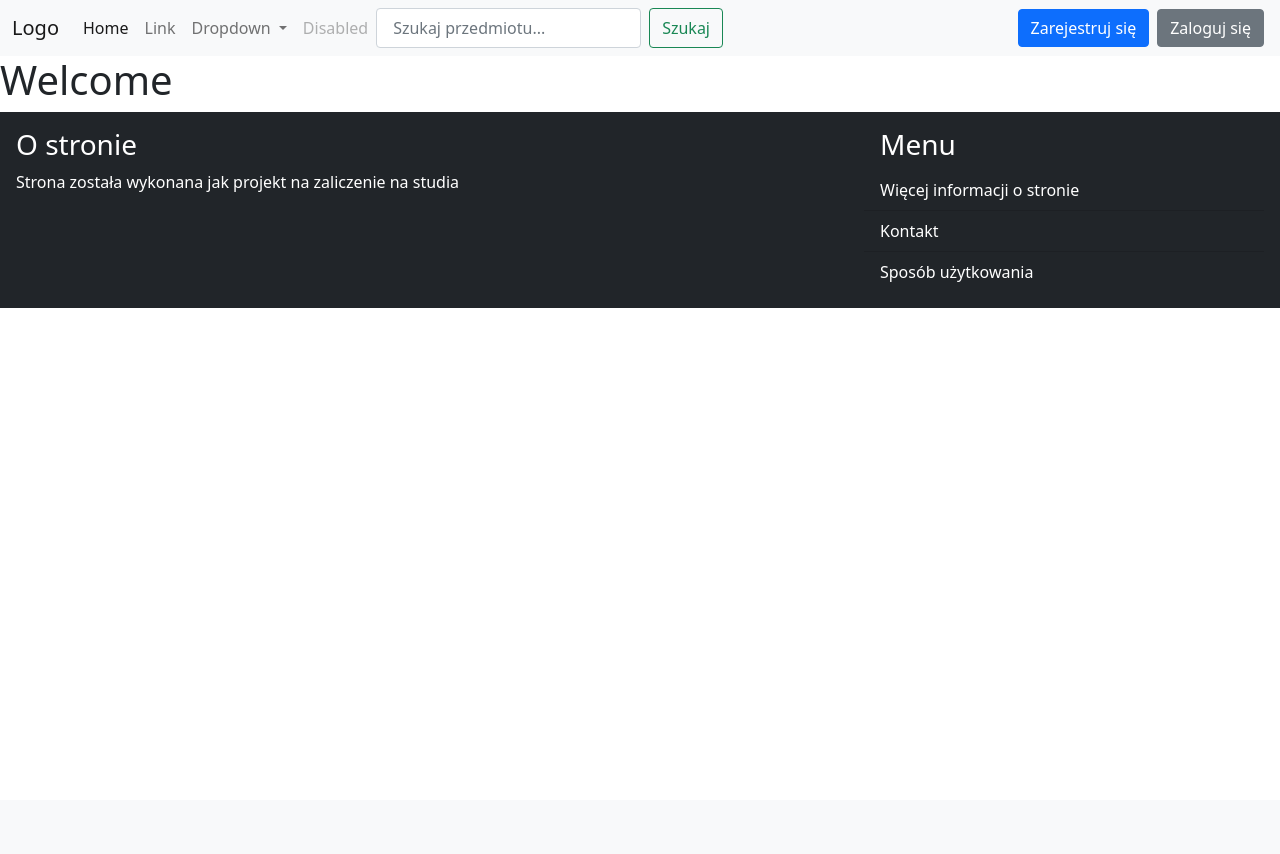
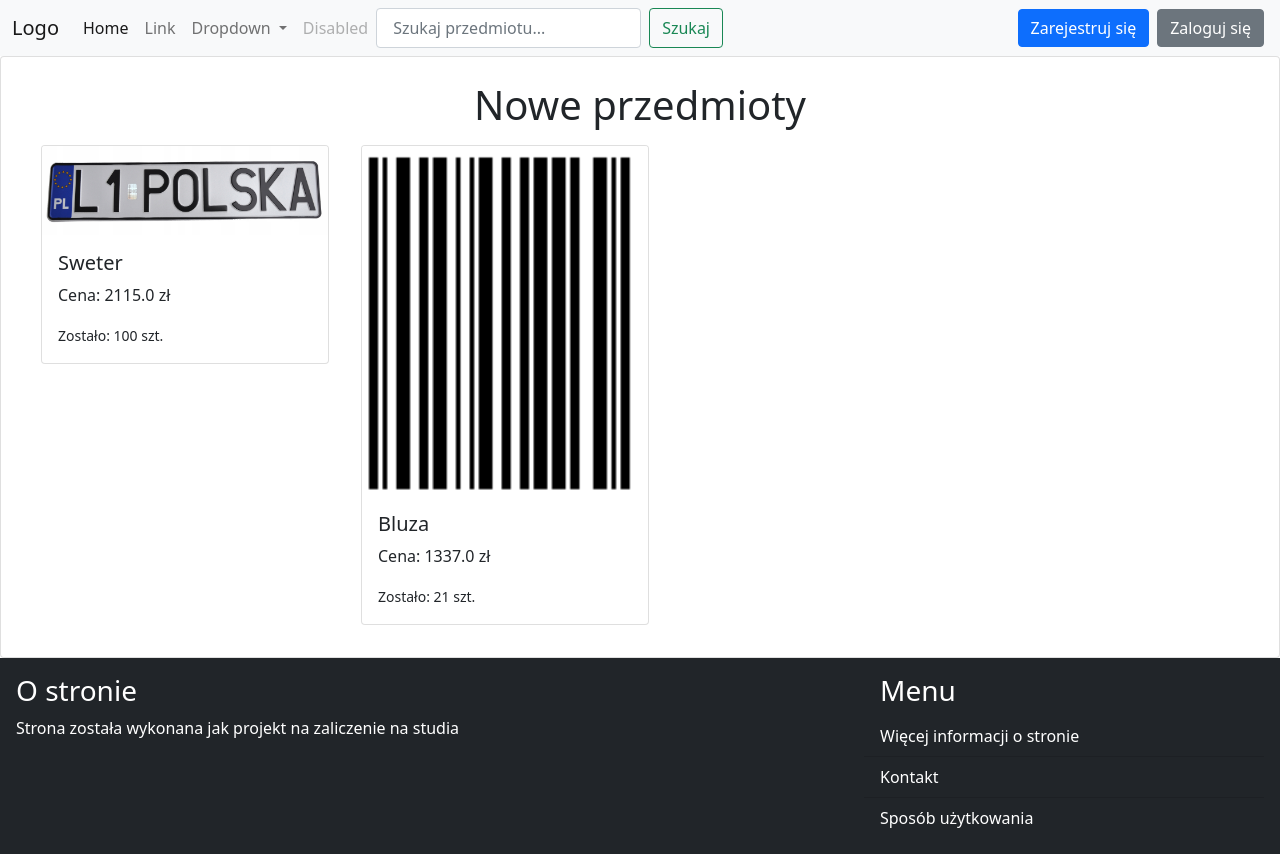
Before and after one commit to Fif0n/shop, a Django app: page / in a window 1280 px wide. Before the commit the page ends 308 px from the top, so only its background shows below. Run offline with Django 5.2, Linux system fonts and the light colour scheme; data comes from the database, SQL or seed files in the repository; both versions use the stored data as it was after the commit.

Commit message:
added items on index page

```diff
--- a/core/templates/core/index.html
+++ b/core/templates/core/index.html
@@ -3,5 +3,27 @@
 {% block title %}Welcome page{% endblock %}
 
 {% block content %}
-<h1>Welcome</h1>
+<div class="card p-4">
+    <h1 class="text-center">Nowe przedmioty</h1>
+
+    <div class="row">
+        <div class="col-12 d-flex">
+            {% for item in items %}
+                <div>
+                    <a href="#" class="nav-link">
+                        <div class="card" style="width: 18rem;">
+                            <img src="{{ item.image.url }}" class="card-img-top">
+                            <div class="card-body text-dark">
+                                <h5 class="card-title">{{ item.name }}</h5>
+                                <p class="card-text">Cena: {{ item.price}} zł</p>
+                                <small>Zostało: {{ item.quantity }} szt.</small>
+                            </div>
+                        </div>
+                    </a>
+                </div>
+            {% endfor %}
+        </div>
+    </div>
+</div>
+
 {% endblock %}
--- a/core/views.py
+++ b/core/views.py
@@ -4,8 +4,14 @@ from django.contrib.auth.decorators import login_required
 from django.contrib.auth import logout
 from django.contrib import messages
 
+from item.models import Item
+
 def index(request):
-    return render(request, 'core/index.html')
+    items = Item.objects.order_by('created_at').all()[:6]
+
+    return render(request, 'core/index.html', {
+        'items': items
+    })
 
 def signup(request):
     if request.method == 'POST':
--- a/shop/urls.py
+++ b/shop/urls.py
@@ -1,7 +1,9 @@
+from django.conf import settings
+from django.conf.urls.static import static
 from django.contrib import admin
 from django.urls import path, include
 
 urlpatterns = [
     path('', include('core.urls')),
     path('admin/', admin.site.urls),
-]
+] + static(settings.MEDIA_URL, document_root=settings.MEDIA_ROOT)
```
Also changed, not shown: db.sqlite3, media/items_images/kod_kreskowy.png (added).
